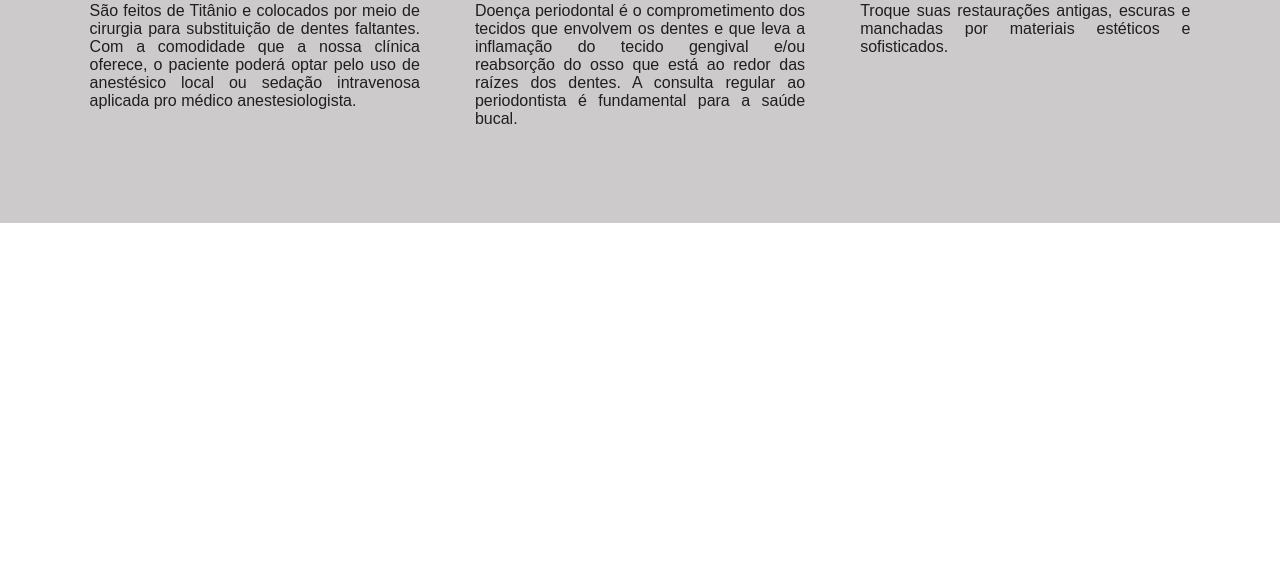
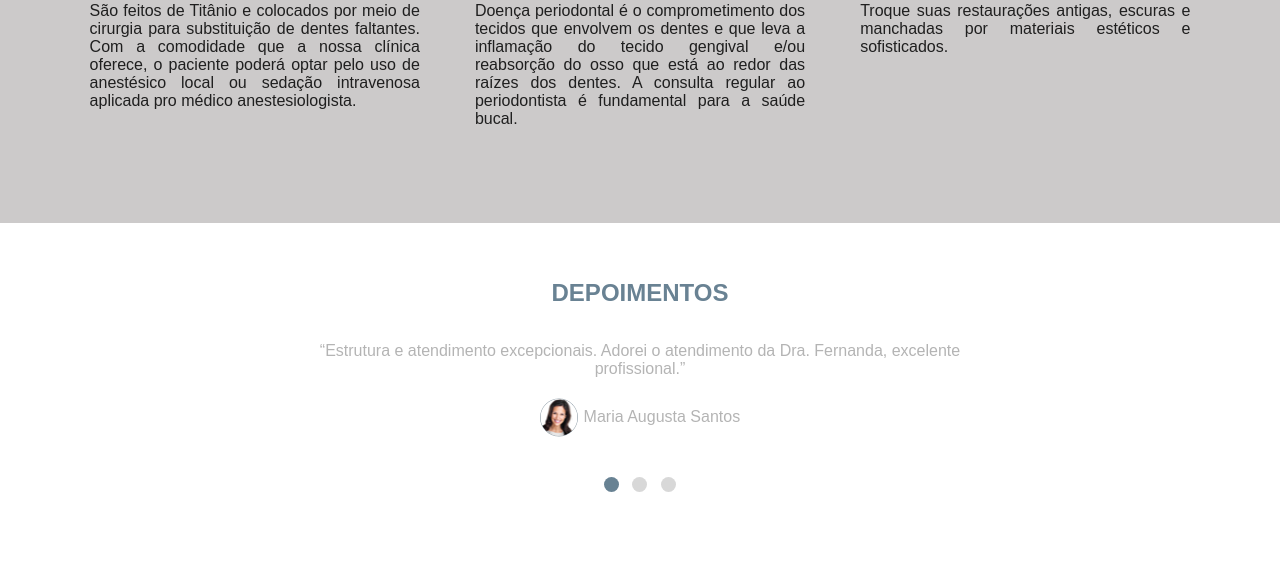
Before and after one commit to Carolbrandes/Site-Dentista-Fernanda-Slovinski, a PHP site: page / in a window 1280 px wide. Shown: the part 2205-2793 px from the top of the page. Before the commit the page ends 2428 px from the top, so only its background shows below. Run offline with PHP 8.4, Linux system fonts and the light colour scheme; some web fonts are replaced.

Commit message:
fiz a secao depositions

```diff
--- a/index.php
+++ b/index.php
@@ -171,6 +171,27 @@
                 </div>
         </section>
 
+        <section class="depositions">
+                <div class="context">
+                        <h2 class="title01">Depoimentos</h2>
+                        <div class="depositions__container">
+                                <quote>“Estrutura e atendimento excepcionais. Adorei o atendimento da Dra. Fernanda, excelente profissional.”</quote>
+
+                                <div class="depositions__author">
+                                        <img src="imagens/depoimento1.png" alt="">
+                                        <span>Maria Augusta Santos</span>
+                                </div>
+
+                                <div class="depositions__controls">
+                                        <div class="circle circle-active"></div>
+                                        <div class="circle"></div>
+                                        <div class="circle"></div>
+                                </div>
+                        </div>
+
+                </div>
+        </section>
+
 
         <script src="js/menu.js"></script>
 
--- a/style/style.css
+++ b/style/style.css
@@ -225,4 +225,45 @@ p, ul {
       color: #1f1f1f;
       text-align: justify; }
 
+.depositions {
+  padding: 30px 0; }
+  .depositions > .context {
+    width: 60%;
+    text-align: center; }
+    @media screen and (max-width: 800px) {
+      .depositions > .context {
+        width: 90%; } }
+  .depositions__container {
+    display: flex;
+    flex-direction: column;
+    align-items: center; }
+    .depositions__container quote {
+      display: block;
+      margin: 20px 0; }
+  .depositions__author {
+    width: 40%;
+    display: flex;
+    align-items: center;
+    justify-content: center; }
+    .depositions__author span {
+      display: inline-block;
+      margin-left: 2%;
+      width: fit-content; }
+  .depositions__controls {
+    display: flex;
+    align-items: center;
+    justify-content: space-between;
+    width: 10%;
+    margin: 40px 0; }
+    @media screen and (max-width: 700px) {
+      .depositions__controls {
+        width: 20%; } }
+    .depositions__controls .circle, .depositions__controls .circle-active {
+      width: 15px;
+      height: 15px;
+      border-radius: 50%;
+      background-color: #d8d8d8; }
+    .depositions__controls .circle-active {
+      background-color: #688293; }
+
 /*# sourceMappingURL=style.css.map */
--- a/style/style.scss
+++ b/style/style.scss
@@ -8,3 +8,4 @@
 @import '../componentes/profile/profile.scss';
 @import '../componentes/videos/videos.scss';
 @import '../componentes/treatment/treatment.scss';
+@import '../componentes/depositions/depositions.scss';
```
Also changed, not shown: componentes/depositions/depositions.scss (added, +62 -0 lines), 1 other file.
